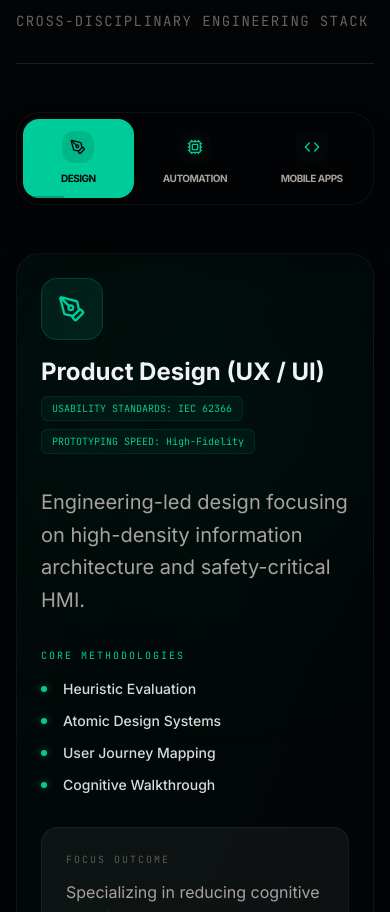
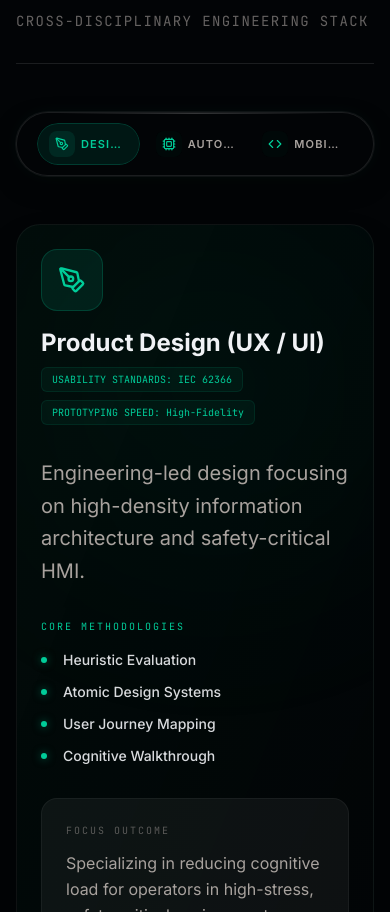
Before and after one commit to kanoonhazan/hazans-gix, a React (Vite) app: page /about in a window 390 px wide. Shown: the part 2532-3444 px from the top of the page. Built offline with nearby package versions, Linux system fonts and the light colour scheme.

Commit message:
fix(ui): resolve mobile navigation issues and sync toolbox switcher styles with navbar

```diff
--- a/components/Navbar.tsx
+++ b/components/Navbar.tsx
@@ -24,8 +24,8 @@ const Navbar: React.FC = () => {
 
   return (
     <nav className="fixed top-3 left-0 right-0 z-50 px-4 pointer-events-none">
-      <div className="max-w-6xl mx-auto pointer-events-auto">
-        <div className="bg-richBlack/50 backdrop-blur-2xl border border-white/10 rounded-full px-5 py-2.5 flex justify-between items-center shadow-[0_10px_30px_-10px_rgba(0,0,0,0.5),0_0_20px_rgba(0,204,153,0.05)] ring-1 ring-white/5 relative overflow-hidden">
+      <div className="max-w-6xl mx-auto pointer-events-none">
+        <div className="bg-richBlack/50 backdrop-blur-2xl border border-white/10 rounded-full px-5 py-2.5 flex justify-between items-center shadow-[0_10px_30px_-10px_rgba(0,0,0,0.5),0_0_20px_rgba(0,204,153,0.05)] ring-1 ring-white/5 relative overflow-hidden pointer-events-auto">
           {/* Top Edge Shine */}
           <div className="absolute top-0 left-10 right-10 h-px bg-gradient-to-r from-transparent via-white/20 to-transparent"></div>
 
@@ -65,7 +65,7 @@ const Navbar: React.FC = () => {
         </div>
 
         {/* Mobile Nav */}
-        <div className={`md:hidden mt-3 transition-all duration-500 ease-out ${isOpen ? 'opacity-100 translate-y-0 scale-100' : 'opacity-0 -translate-y-4 scale-95 pointer-events-none'}`}>
+        <div className={`md:hidden mt-3 transition-all duration-500 ease-out ${isOpen ? 'opacity-100 translate-y-0 scale-100 pointer-events-auto' : 'opacity-0 -translate-y-4 scale-95 pointer-events-none'}`}>
           <div className="bg-richBlack/95 backdrop-blur-3xl border border-white/10 rounded-[2rem] p-4 shadow-3xl space-y-2 ring-1 ring-white/5">
             {navItems.map((item) => (
               <NavLink
--- a/pages/About.tsx
+++ b/pages/About.tsx
@@ -140,8 +140,13 @@ const About: React.FC = () => {
         </div>
 
         {/* Console Switcher - Sticky */}
-        <div className="sticky top-24 z-30 mb-12 bg-richBlack/80 backdrop-blur-xl p-1.5 rounded-3xl border border-white/5 shadow-2xl">
-          <div className="grid grid-cols-3 gap-1.5">
+        <div className="sticky top-[64px] z-40 mb-12 -mx-4 sm:-mx-6 lg:-mx-8 px-4 pointer-events-none">
+          <div className="max-w-6xl mx-auto pointer-events-auto">
+            <div className="bg-richBlack/50 backdrop-blur-2xl border border-white/10 rounded-full px-5 py-2.5 flex justify-between items-center shadow-[0_10px_30px_-10px_rgba(0,0,0,0.5),0_0_20px_rgba(0,204,153,0.05)] ring-1 ring-white/5 relative overflow-hidden">
+              {/* Top Edge Shine */}
+              <div className="absolute top-0 left-10 right-10 h-px bg-gradient-to-r from-transparent via-white/20 to-transparent"></div>
+
+              <div className="grid grid-cols-3 gap-1 md:gap-1.5 w-full relative z-10">
                 {categories.map((cat, idx) => {
                   const Icon = toolboxData[cat].icon;
                   const isActive = activeTab === cat;
@@ -149,27 +154,29 @@ const About: React.FC = () => {
                     <button
                       key={cat}
                       onClick={() => setActiveTab(cat)}
-                  className={`relative flex flex-col md:flex-row items-center justify-center md:justify-start gap-2 md:gap-4 p-3 md:p-4 rounded-2xl transition-all duration-500 group overflow-hidden ${isActive
-                      ? 'bg-caribbeanGreen text-richBlack'
-                      : 'hover:bg-white/5 text-stone active:scale-95'
+                      className={`relative flex flex-row items-center justify-center md:justify-start gap-1.5 md:gap-4 px-3 md:px-5 py-2 rounded-full transition-all duration-500 group/link overflow-hidden ${isActive
+                        ? 'text-caribbeanGreen'
+                        : 'text-stone hover:text-antiFlashWhite'
                         }`}
                     >
-                  <div className={`p-2 rounded-xl transition-colors shrink-0 ${isActive ? 'bg-richBlack/10' : 'bg-darkGreen/20 text-caribbeanGreen group-hover:bg-caribbeanGreen group-hover:text-richBlack'}`}>
-                    <Icon className="w-4 h-4 md:w-5 md:h-5" />
+                      <div className={`p-1.5 rounded-lg transition-colors shrink-0 relative z-10 ${isActive ? 'bg-caribbeanGreen/10' : 'bg-darkGreen/20 text-caribbeanGreen group-hover/link:bg-caribbeanGreen group-hover/link:text-richBlack'}`}>
+                        <Icon className="w-3.5 h-3.5 md:w-5 md:h-5" />
                       </div>
-                  <div className="text-center md:text-left truncate">
-                    <span className="block text-[8px] md:text-[10px] font-mono opacity-50 leading-none mb-1 hidden sm:block">MODE_0{idx + 1}</span>
-                    <span className="text-[10px] md:text-[13px] font-bold uppercase tracking-tighter md:tracking-wider block truncate">
+                      <div className="text-center md:text-left truncate relative z-10">
+                        <span className="block text-[8px] md:text-[10px] font-mono opacity-50 leading-none mb-0.5 hidden sm:block">MODE_0{idx + 1}</span>
+                        <span className="text-[11px] md:text-[13px] font-semibold uppercase tracking-[0.1em] block truncate">
                           {cat.split(' (')[0].replace('Mechatronics & ', '').replace('Software & ', '').replace('Product ', '')}
                         </span>
                       </div>
 
                       {isActive && (
-                    <div className="absolute bottom-0 left-0 h-0.5 bg-black/20 animate-progress-mini"></div>
+                        <div className="absolute inset-0 bg-caribbeanGreen/10 border border-caribbeanGreen/20 rounded-full animate-fade-in"></div>
                       )}
                     </button>
                   );
                 })}
+              </div>
+            </div>
           </div>
         </div>
 
```
Lines whose indentation alone changed are shown as unchanged.
